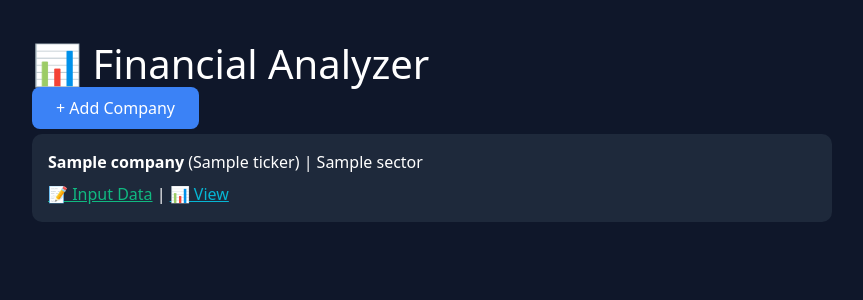
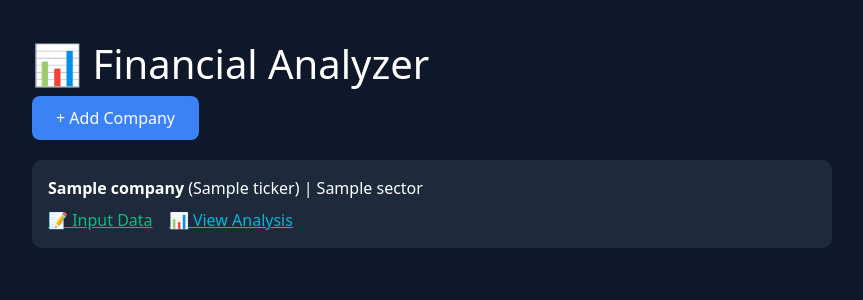
Before and after one commit to Ahashanahmed2/fandamental_dashboard, a FastAPI app: template templates/dashboard.html in a window 1280 px wide. Shown: the top 300 px of the page, without its empty margins (208-1071 px from the left). Run offline with FastAPI, Linux system fonts and the light colour scheme; the template is opened without the code that fills it: most values are stand-ins (such as "Sample title", 1, 10 or a date in 2020).

Commit message:
Update dashboard.html

```diff
--- a/templates/dashboard.html
+++ b/templates/dashboard.html
@@ -7,20 +7,20 @@
 <body style="background:#0f172a; color:white; padding:40px;">
     <div style="max-width:800px; margin:0 auto;">
         <h1>📊 Financial Analyzer</h1>
-        <a href="/add-company" style="background:#3b82f6; color:white; padding:10px 24px; border-radius:8px; text-decoration:none;">+ Add Company</a>
+        <a href="/add-company" style="background:#3b82f6; color:white; padding:10px 24px; border-radius:8px; text-decoration:none; display:inline-block; margin-bottom:20px;">+ Add Company</a>
 
         {% if companies %}
             {% for company in companies %}
-            <div style="background:#1e293b; padding:16px; border-radius:10px; margin-top:14px;">
+            <div style="background:#1e293b; padding:16px; border-radius:10px; margin-bottom:12px;">
                 <strong>{{ company.name }}</strong> ({{ company.ticker }}) | {{ company.sector }}
                 <div style="margin-top:8px;">
-                    <a href="/input-data/{{ company._id }}" style="color:#10b981;">📝 Input Data</a> |
-                    <a href="/analysis/{{ company._id }}" style="color:#06b6d4;">📊 View</a>
+                    <a href="/input-data/{{ company._id }}" style="color:#10b981; margin-right:12px;">📝 Input Data</a>
+                    <a href="/analysis/{{ company._id }}" style="color:#06b6d4;">📊 View Analysis</a>
                 </div>
             </div>
             {% endfor %}
         {% else %}
-            <p style="margin-top:30px;">No companies added yet. Click "Add Company" to get started.</p>
+            <p style="margin-top:30px; color:#94a3b8;">No companies added yet. Click "Add Company" to get started.</p>
         {% endif %}
     </div>
 </body>
```
